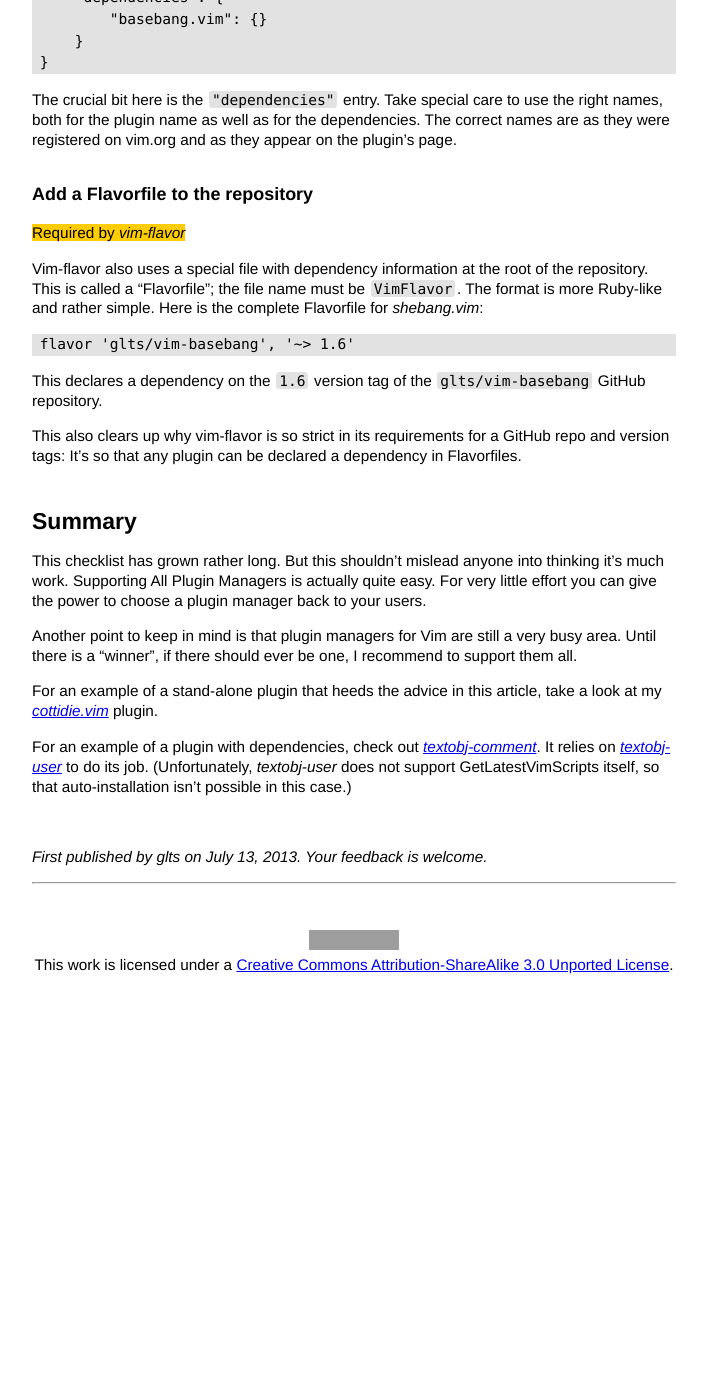
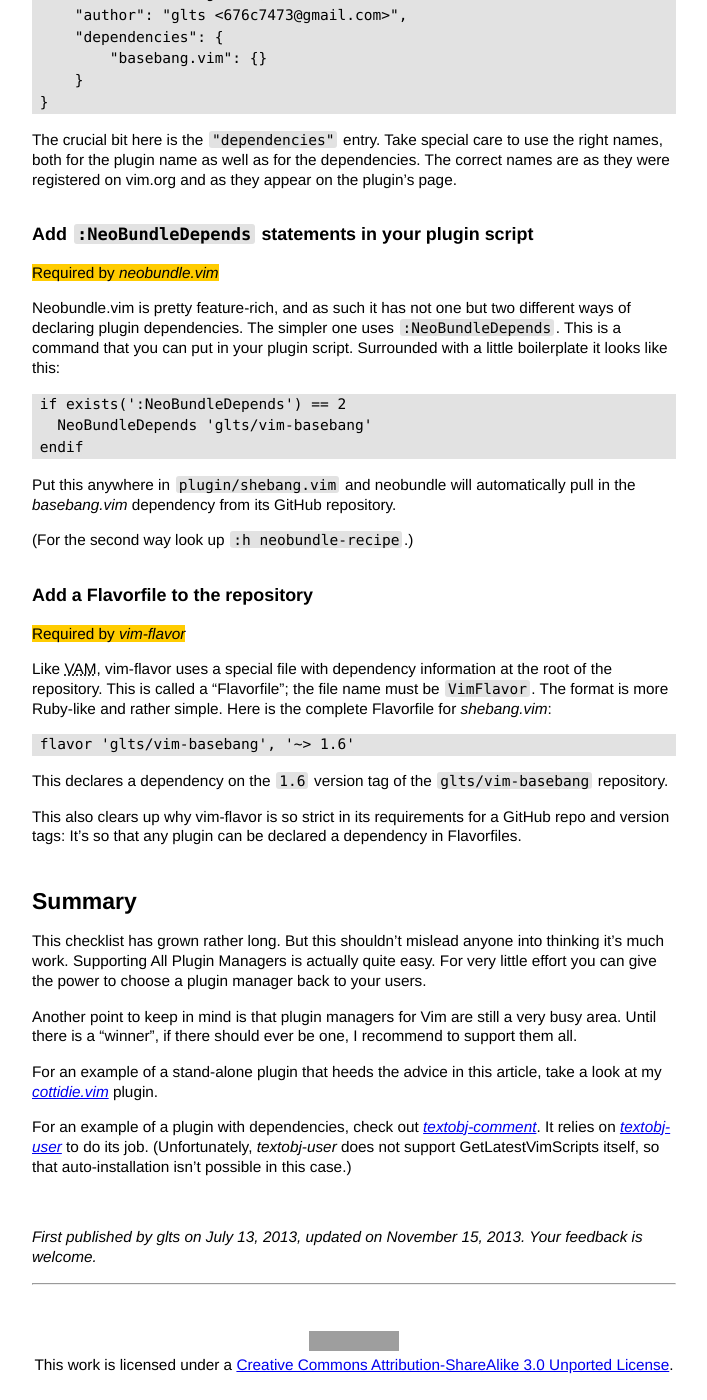
Before and after one commit to glts/glts.github.io, a Jekyll site: the page built from _posts/2013-07-13-how-to-support-all-plugin-managers.markdown, in a window 1280 px wide and 1400 px high, scrolled down 3896 px. Shown: the whole window, without its empty margins (286-993 px from the left). Built offline with Jekyll 4.4.1, drawn with Linux system fonts in a browser that asks for light colours; before the commit the page ends 4917 px from its top, so only the background shows below that; some of the changed text lies outside the part shown; grey boxes are pictures that could not be loaded.

Commit message:
Explained :NeoBundleDepends. Thanks, @shkm!
Suggested by @shkm, closes #1.

```diff
--- a/_posts/2013-07-13-how-to-support-all-plugin-managers.markdown
+++ b/_posts/2013-07-13-how-to-support-all-plugin-managers.markdown
@@ -63,10 +63,11 @@
 A plugin might depend on another plugin to function properly. In that
 situation, the obvious minimum is to declare any dependencies in the
 Readme file or the docs. Some plugin managers can automate dependency
-installs, and to support this, three additional steps are necessary.
+installs, and to support this, four additional steps are necessary.
 
 *   Add additional "GetLatestVimScripts" lines for the dependencies
 *   Add an `addon-info.json` file to the repository
+*   Add `:NeoBundleDepends` statements in your plugin script
 *   Add a "Flavorfile" to the repository
 
 That is all. Now that we have these checklists ready, let's go over them
@@ -214,8 +215,8 @@
 ## Plugins with dependencies
 
 A few plugin managers have the ability to retrieve and install
-dependencies automatically: VAM, GetLatestVimScripts, and vim-flavor can
-do this given proper support by the plugin.
+dependencies automatically: VAM, neobundle.vim, GetLatestVimScripts, and
+vim-flavor can do this given proper support by the plugin.
 
 Unfortunately, every plugin manager has its own way of doing it so we
 must support them all separately. It isn't hard to do though.
@@ -260,20 +261,40 @@
 dependencies. The correct names are as they were registered on vim.org
 and as they appear on the plugin's page.
 
+### Add `:NeoBundleDepends` statements in your plugin script
+
+<span style="background-color:#ffcc00;">Required by
+<em>neobundle.vim</em></span>
+
+Neobundle.vim is pretty feature-rich, and as such it has not one but two
+different ways of declaring plugin dependencies. The simpler one uses
+`:NeoBundleDepends`. This is a command that you can put in your plugin
+script. Surrounded with a little boilerplate it looks like this:
+
+    if exists(':NeoBundleDepends') == 2
+      NeoBundleDepends 'glts/vim-basebang'
+    endif
+
+Put this anywhere in `plugin/shebang.vim` and neobundle will
+automatically pull in the *basebang.vim* dependency from its GitHub
+repository.
+
+(For the second way look up `:h neobundle-recipe`.)
+
 ### Add a Flavorfile to the repository
 
 <span style="background-color:#ffcc00;">Required by
 <em>vim-flavor</em></span>
 
-Vim-flavor also uses a special file with dependency information at the
-root of the repository. This is called a "Flavorfile"; the file name
+Like VAM, vim-flavor uses a special file with dependency information at
+the root of the repository. This is called a "Flavorfile"; the file name
 must be `VimFlavor`. The format is more Ruby-like and rather simple.
 Here is the complete Flavorfile for *shebang.vim*:
 
     flavor 'glts/vim-basebang', '~> 1.6'
 
 This declares a dependency on the `1.6` version tag of the
-`glts/vim-basebang` GitHub repository.
+`glts/vim-basebang` repository.
 
 This also clears up why vim-flavor is so strict in its requirements for
 a GitHub repo and version tags: It's so that any plugin can be declared
@@ -305,7 +326,8 @@
 
 <br />
 
-*First published by glts on July 13, 2013. Your feedback is welcome.*
+*First published by glts on July 13, 2013, updated on November 15, 2013.
+Your feedback is welcome.*
 
 *[VCS]: version control system
 *[VAM]: vim-addon-manager
```
